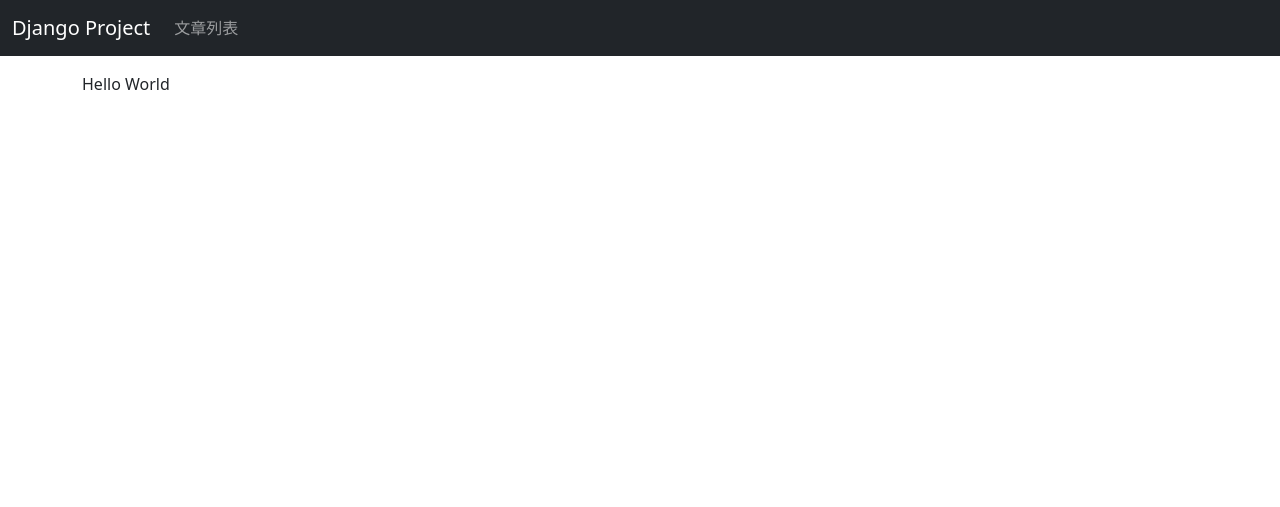
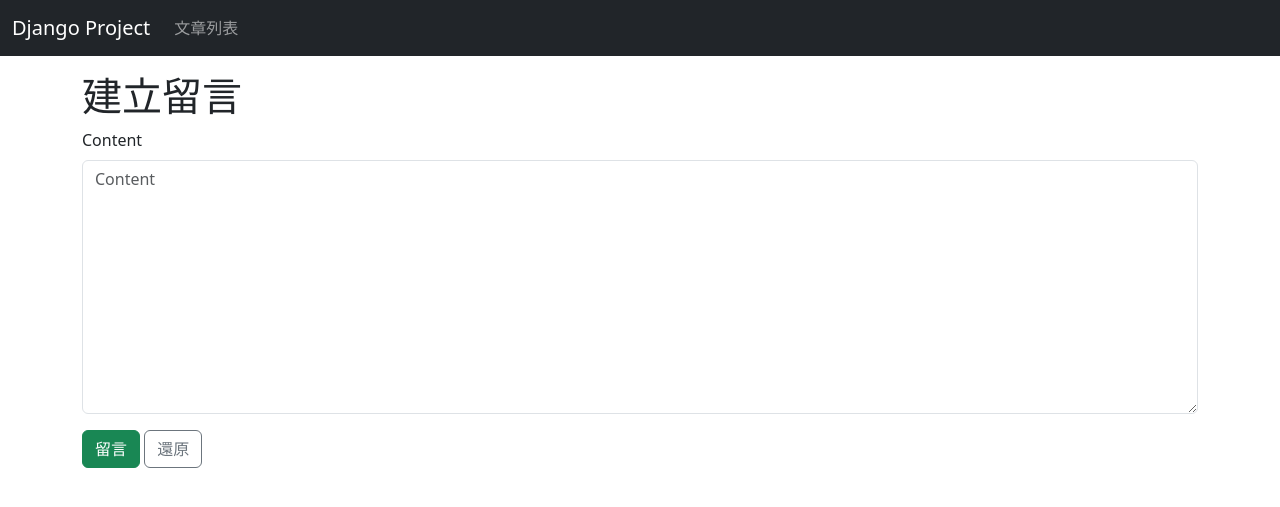
Before and after one commit to arthurc0102/ntub-django-2023, a Django app: page /post-comment/1/ in a window 1280 px wide. Shown: the top 507 px of the page. Run offline with Django 4.2, Linux system fonts and the light colour scheme; tables that the repository leaves empty hold one stand-in row (values such as "Sample post"); some libraries are stand-ins or nearby versions.

Commit message:
新增留言

```diff
--- a/first/forms.py
+++ b/first/forms.py
@@ -1,17 +1,24 @@
 from django import forms
 
-from first.models import Post
+from first.models import Post, Comment
 
 
 class PostForm(forms.ModelForm):
     class Meta:
         model = Post
-        fields = '__all__'
+        fields = "__all__"
         # fields = ('title', 'content')
 
 
 class PostDeleteConfirmForm(forms.Form):
     check = forms.BooleanField(
         required=True,
-        label='你確定要刪除這篇文章嗎？真的會消失喔！！！',
+        label="你確定要刪除這篇文章嗎？真的會消失喔！！！",
     )
+
+
+class CommentForm(forms.ModelForm):
+    class Meta:
+        model = Comment
+        # fields = "__all__"
+        exclude = ("post",)
--- a/first/templates/post_comment.html
+++ b/first/templates/post_comment.html
@@ -1,5 +1,6 @@
 {% extends 'base.html' %}
 
 {% block body %}
-  <p>Hello World</p>
+  <h1>建立留言</h1>
+  {% include '_post_form.html' with submit_text='留言' %}
 {% endblock body %}
--- a/first/views.py
+++ b/first/views.py
@@ -2,7 +2,7 @@ from django.shortcuts import render, get_object_or_404, redirect
 from django.contrib import messages
 
 from first.models import Post
-from first.forms import PostForm, PostDeleteConfirmForm
+from first.forms import PostForm, PostDeleteConfirmForm, CommentForm
 
 
 def post_list(request):
@@ -57,4 +57,15 @@ def post_delete(request, post_id):
 
 
 def post_comment(request, post_id):
-    return render(request, "post_comment.html")
+    post = get_object_or_404(Post, id=post_id)
+
+    form = CommentForm(request.POST or None)
+    if form.is_valid():
+        comment = form.save(commit=False)
+        comment.post = post
+        comment.save()
+
+        messages.success(request, "留言成功")
+        return redirect("post_detail", post_id)
+
+    return render(request, "post_comment.html", {"form": form})
```
